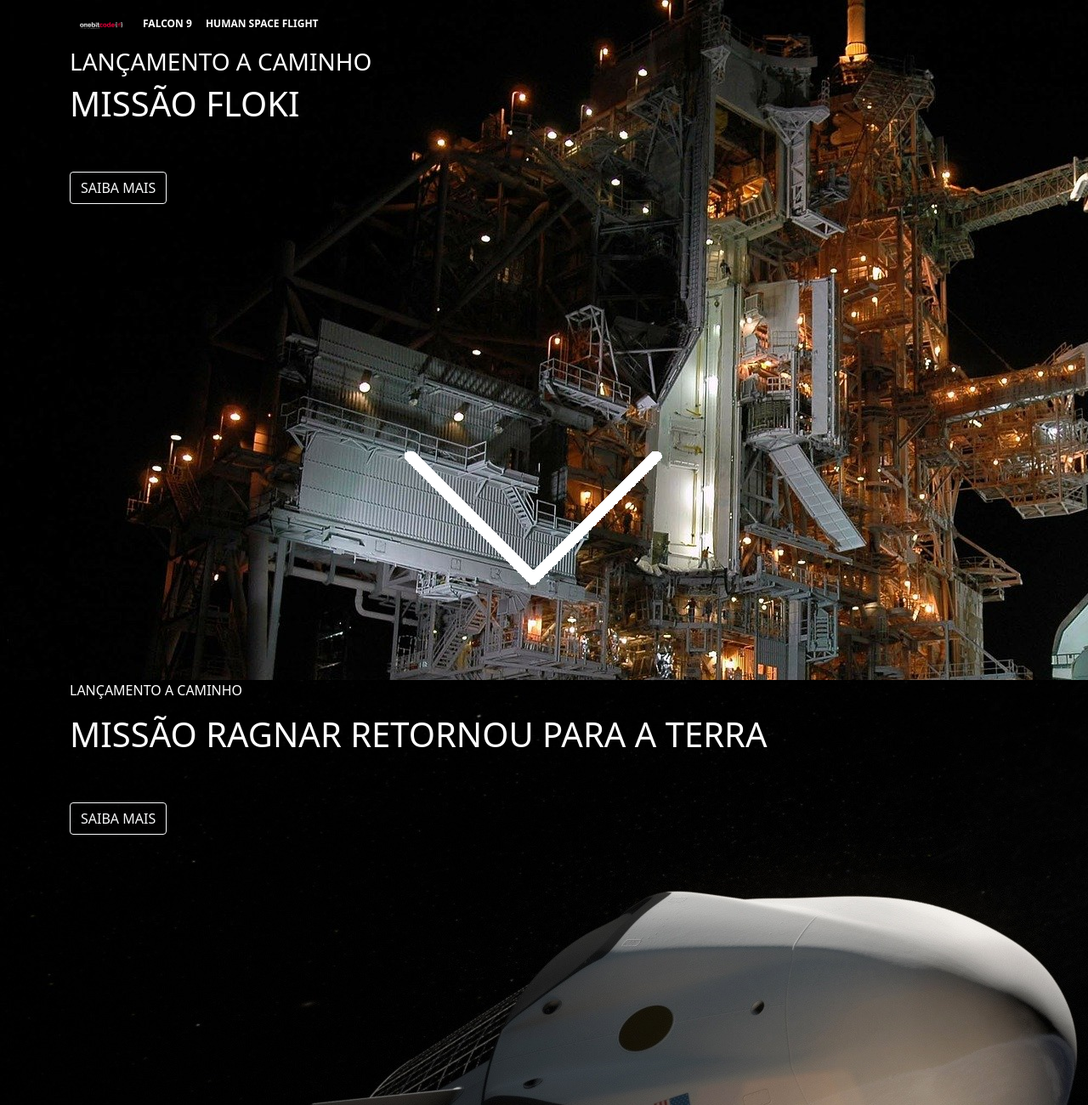
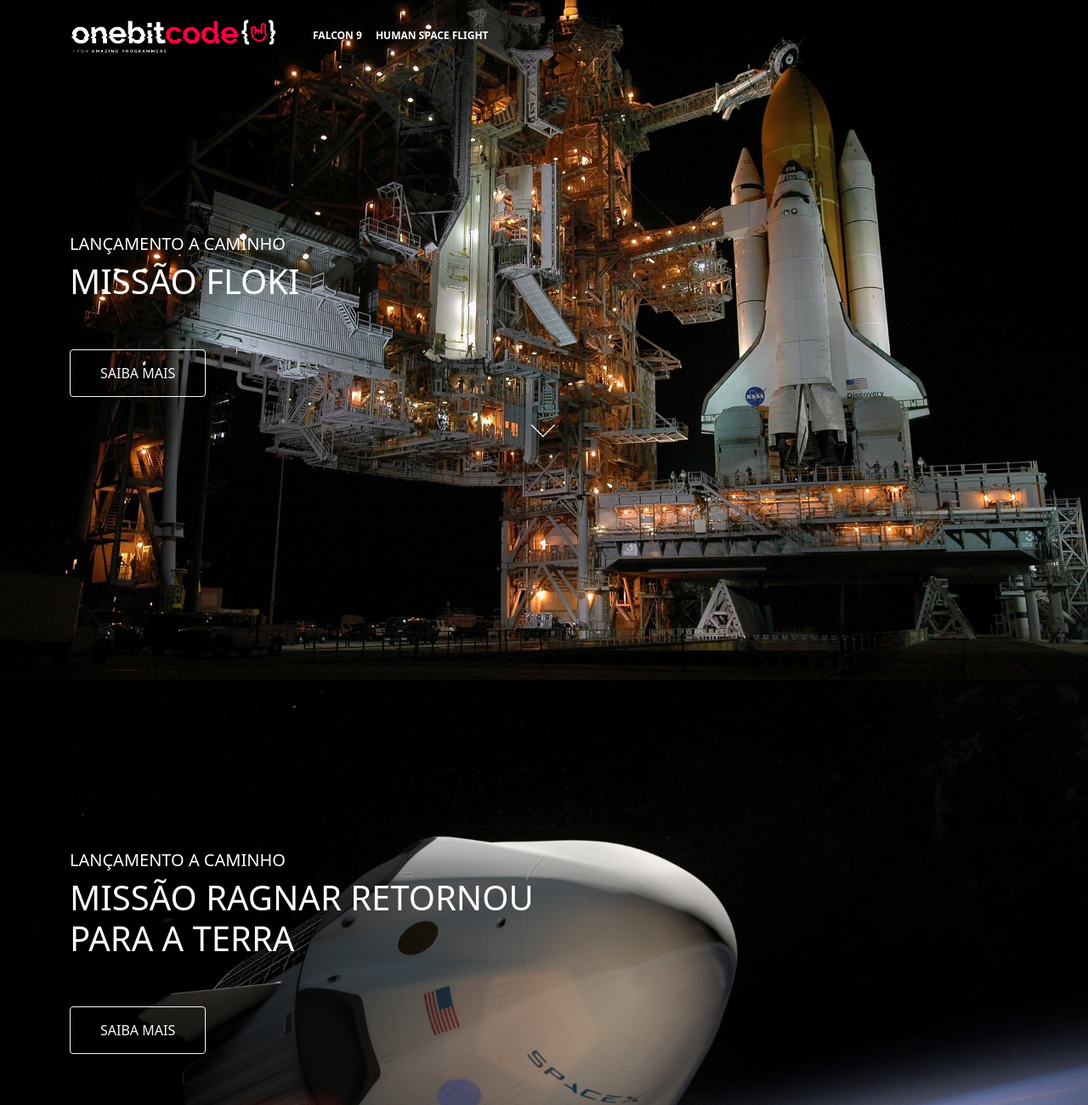
Before and after one commit to WagSnt/projeto-spacex, a website: page index.html in a window 1280 px wide. Shown: the top 1300 px of the page at 85% size. Drawn offline with nearby package versions, Linux system fonts and the light colour scheme.

Commit message:
home finalizada

```diff
--- a/index.html
+++ b/index.html
@@ -21,7 +21,7 @@
           <nav class="navbar navbar-expand-lg navbar-dark bg-transparent menu">
             <div class="container-fluid">
               <a class="navbar-brand" href="#">
-                <img src="images/home/logo-obc-2021-darkbg.png" alt="" width="50" height="24" class="img-fluid" class="logopc">
+                <img src="images/home/logo-obc-2021-darkbg.png" alt="" class="img-fluid logopc">
               </a>
               <button class="navbar-toggler" type="button" data-bs-toggle="collapse" data-bs-target="#navbarNavAltMarkup" aria-controls="navbarNavAltMarkup" aria-expanded="false" aria-label="Toggle navigation">
                 <span class="navbar-toggler-icon"></span>
@@ -38,36 +38,36 @@
       </div>
 
       <div class="container title-padding"> <!-- Conteúdo-->
-        <h3>LANÇAMENTO A CAMINHO</h3>
-        <h1>MISSÃO FLOKI</h1>
-        <button type="button" class="btn btn-outline-light mt-5">SAIBA MAIS</button>
+        <p class="h5">LANÇAMENTO A CAMINHO</p>
+        <p class="h1">MISSÃO FLOKI</p>
+        <button type="button" class="btn btn-outline-light mt-5" id="button">SAIBA MAIS</button>
       </div>
 
       <div class="container text-center">
-        <img src="images/humanflight/arrowDown.gif" alt="arrowdown">
+        <img src="images/humanflight/arrowDown.gif" alt="arrowdown" class="arrowdown">
       </div>
     </div>
 
     <div class="container-fluid container00 ragnar">
       <div class="container title-padding">
-        <p class="short-title">LANÇAMENTO A CAMINHO</p>
-        <h1>MISSÃO RAGNAR RETORNOU PARA A TERRA</h1>
-        <button type="button" class="btn btn-outline-light mt-5">SAIBA MAIS</button>
+        <p class="h5">LANÇAMENTO A CAMINHO</p>
+        <p class="h1 short-title">MISSÃO RAGNAR RETORNOU PARA A TERRA</p>
+        <button type="button" class="btn btn-outline-light mt-5" id="button">SAIBA MAIS</button>
       </div>
     </div>
 
     <div class="container-fluid container00 bjorn">
-      <div class="container titlepadding">
-        <p class="short-title">MISSÃO CONCLUÍDA</p>
-        <h1>BJORN RETORNOU PARA A TERRA</h1>
-        <button type="button" class="btn btn-outline-light mt-5">SAIBA MAIS</button>
+      <div class="container title-padding">
+        <p class="h5">MISSÃO EM ANDAMENTO</p>
+        <p class="h1 short-title">BJORN FAZ PRIMEIRO CONTATO</p>
+        <button type="button" class="btn btn-outline-light mt-5" id="button">SAIBA MAIS</button>
       </div>
     </div>
 
     <div class="container-fluid container00 rollo">
       <div class="container title-padding">
-        <h1>ROLLO POUSA ASTRONAUTAS DA NASA NA LUA</h1>
-        <button type="button" class="btn btn-outline-light mt-5">SAIBA MAIS</button>
+        <p class="h1 medium-title">ROLLO POUSA ASTRONAUTAS DA NASA NA LUA</p>
+        <button  type="button" class="btn btn-outline-light mt-5 " id="button">SAIBA MAIS</button>
       </div>
     </div>
 
--- a/scss/pages/home.scss
+++ b/scss/pages/home.scss
@@ -1,34 +1,46 @@
-* {
-  color: white;
-}
+.container00 {
+  &.floki {
+    background-image: url(../images/home/01.jpg);
+  }
 
-.floki {
-  background-image: url(../images/home/01.jpg);
-  height: 100vh;
+  &.ragnar {
+    background-image: url(../images/home/03.jpg);
+  }
+
+  &.bjorn {
+    background-image: url(../images/home/04.gif);
+  }
+
+  &.rollo {
+    background-image: url(../images/home/05.jpg);
+  }
 }
 
 .header {
   font-size: 12px;
   font-weight: bolder;
-}
-
-.ragnar {
-  background-image: url(../images/home/03.jpg);
-  height: 100vh;
-}
-
-.bjorn {
-  background: url(../images/home/04.gif) center no-repeat;
-  background-size: cover;
-  height: 100vh;
-}
-
-.rollo {
-  background-image: url(../images/home/05.jpg);
-  height: 100vh;
+  padding-top: 10px;
 }
 
 .footer {
   background-color: black;
   height: 150px;
 }
+
+.title-padding {
+  padding-top: 200px;
+}
+
+.short-title { /*classe colocada em títulos longos, para quebrar */
+  width: 550px;
+  margin-bottom: 20px;
+}
+
+.medium-title {
+  width: 650px;
+  margin-bottom: 20px;
+}
+
+#button {
+  padding: $padding-button;
+}
--- a/scss/style.scss
+++ b/scss/style.scss
@@ -1,4 +1,8 @@
+@import url('https://fonts.googleapis.com/css2?family=Rubik:wght@400;514&display=swap');
+
 @import 'variables/variables.scss';
+
+@import 'variables/communelements.scss';
 
 @import 'pages/home.scss';
 
--- /dev/null
+++ b/scss/variables/communelements.scss
@@ -0,0 +1,24 @@
+* {
+  margin: 0px;
+  padding: 0px;
+  color: white;
+}
+
+.container00 { /*Estrutura presentes em todos os containers*/
+  min-height: 100vh;
+  background-size: cover;
+  background-repeat: no-repeat;
+  background-position: center;
+}
+
+.arrowdown {
+  display: inline-block; /* para ficar na mesma linha do button */
+  height: 50px;
+  margin-top: 5px;
+}
+
+.logopc {
+  width: 240px;
+  margin-left: -10px; /* botar logo mais para a esquerda */
+  margin-right: 20px;
+}
--- a/scss/variables/variables.scss
+++ b/scss/variables/variables.scss
@@ -1,2 +1,5 @@
 $link-hover: #b9b9b9;
 $copy-color: #555252;
+$table-item: #d8d8d8;
+$padding-fixo: 20px 0px;
+$padding-button: 15px 35px
```
Also changed, not shown: css/style.css, 1 other file.
